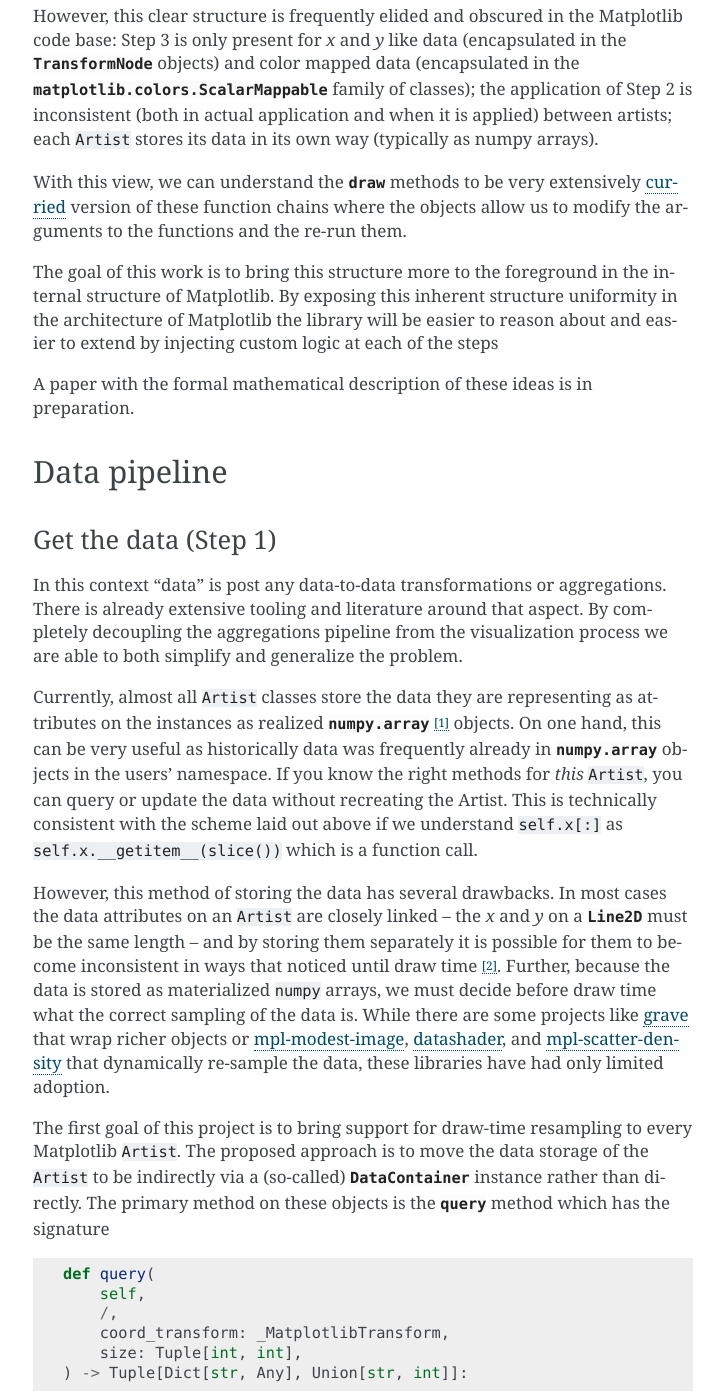
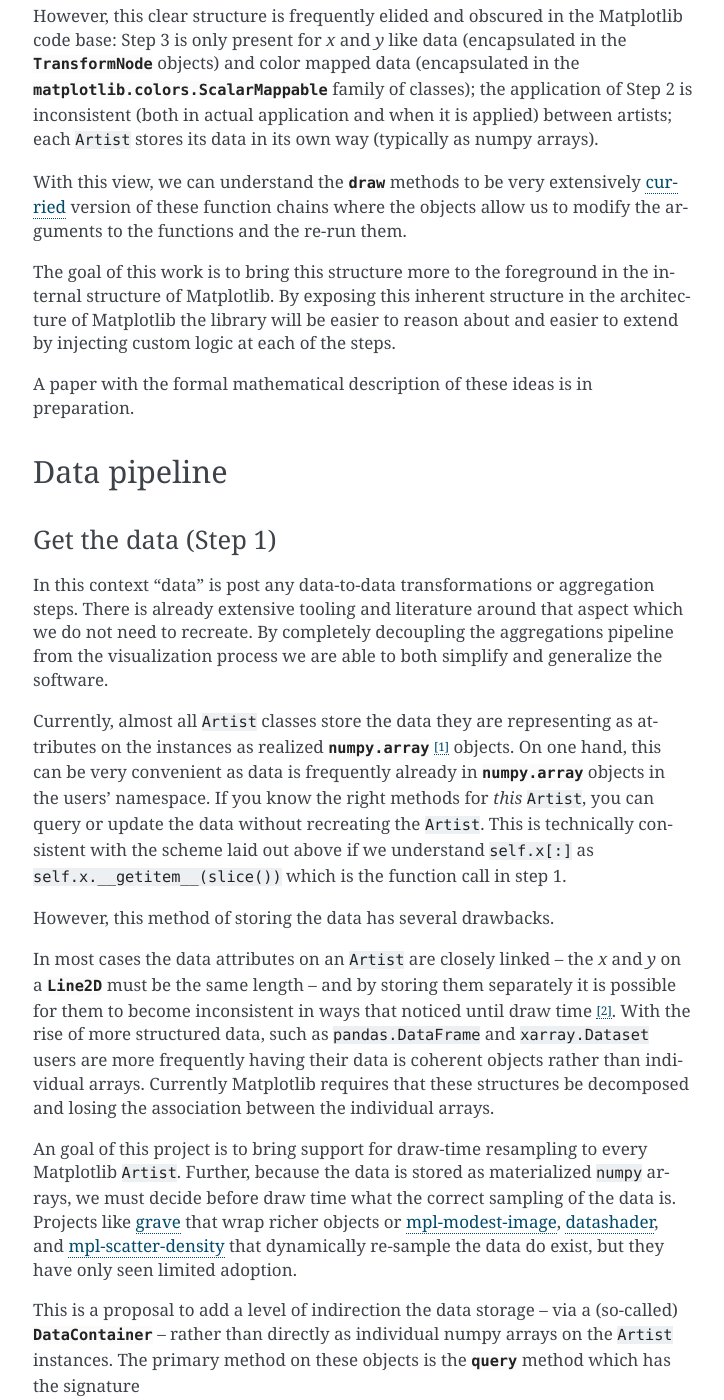
Before and after one commit to matplotlib/data-prototype, a Sphinx documentation site: the page built from docs/source/design.rst, in a window 1280 px wide and 1400 px high, scrolled down 278 px. Shown: the whole window, without its empty margins (387-1111 px from the left). Built offline with Sphinx 7.4.7, drawn with Linux system fonts in a browser that asks for light colours; pages that are not in the unit, such as notebooks, are missing from menus; the version number could not be read and is left out.

Commit message:
DOC: more editing

```diff
--- a/docs/source/design.rst
+++ b/docs/source/design.rst
@@ -44,10 +44,9 @@ version of these function chains where the objects allow us to modify the
 arguments to the functions and the re-run them.
 
 The goal of this work is to bring this structure more to the foreground in the
-internal structure of Matplotlib.  By exposing this inherent structure
-uniformity in the architecture of Matplotlib the library will be easier to
-reason about and easier to extend by injecting custom logic at each of
-the steps
+internal structure of Matplotlib.  By exposing this inherent structure in the
+architecture of Matplotlib the library will be easier to reason about and
+easier to extend by injecting custom logic at each of the steps.
 
 A paper with the formal mathematical description of these ideas is in
 preparation.
@@ -58,41 +57,48 @@ Data pipeline
 Get the data (Step 1)
 ---------------------
 
-In this context "data" is post any data-to-data transformations or
-aggregations.  There is already extensive tooling and literature around that
-aspect.  By completely decoupling the aggregations pipeline from the
-visualization process we are able to both simplify and generalize the problem.
+In this context "data" is post any data-to-data transformations or aggregation
+steps.  There is already extensive tooling and literature around that aspect
+which we do not need to recreate.  By completely decoupling the aggregations
+pipeline from the visualization process we are able to both simplify and
+generalize the software.
 
 Currently, almost all ``Artist`` classes store the data they are representing
 as attributes on the instances as realized `numpy.array` [#]_ objects.  On one
-hand, this can be very useful as historically data was frequently already in
+hand, this can be very convenient as data is frequently already in
 `numpy.array` objects in the users' namespace.  If you know the right methods
 for *this* ``Artist``, you can query or update the data without recreating the
-Artist.  This is technically consistent with the scheme laid out above if we
-understand ``self.x[:]`` as ``self.x.__getitem__(slice())`` which is a function
-call.
+``Artist``.  This is technically consistent with the scheme laid out above if
+we understand ``self.x[:]`` as ``self.x.__getitem__(slice())`` which is the
+function call in step 1.
 
-However, this method of storing the data has several drawbacks.  In most cases
-the data attributes on an ``Artist`` are closely linked -- the *x* and *y* on a
-`~matplotlib.lines.Line2D` must be the same length -- and by storing them
-separately it is possible for them to become inconsistent in ways that noticed
-until draw time [#]_.  Further, because the data is stored as materialized
+However, this method of storing the data has several drawbacks.
+
+In most cases the data attributes on an ``Artist`` are closely linked -- the
+*x* and *y* on a `~matplotlib.lines.Line2D` must be the same length -- and by
+storing them separately it is possible for them to become inconsistent in ways
+that noticed until draw time [#]_.  With the rise of more structured data, such
+as ``pandas.DataFrame`` and ``xarray.Dataset`` users are more frequently having
+their data is coherent objects rather than individual arrays.  Currently
+Matplotlib requires that these structures be decomposed and losing the
+association between the individual arrays.
+
+An goal of this project is to bring support for draw-time resampling to every
+Matplotlib ``Artist``.  Further, because the data is stored as materialized
 ``numpy`` arrays, we must decide before draw time what the correct sampling of
-the data is.  While there are some projects like `grave <https://networkx.ors
-g/grave/>`__ that wrap richer objects or `mpl-modest-image
+the data is.  Projects like `grave <https://networkx.ors g/grave/>`__ that wrap
+richer objects or `mpl-modest-image
 <https://github.com/ChrisBeaumont/mpl-modest-image>`__, `datashader
 <https://datashader.org/getting_started/Interactivity.html#native-support-for-matplotlib>`__,
 and `mpl-scatter-density <https://github.com/astrofrog/mpl-scatter-density>`__
-that dynamically re-sample the data, these libraries have had only limited
+that dynamically re-sample the data do exist, but they have only seen limited
 adoption.
 
-The first goal of this project is to bring support for draw-time resampling to
-every Matplotlib ``Artist``.  The proposed approach is to move the data storage
-of the ``Artist`` to be indirectly via a (so-called)
-`~data_prototype.containers.DataContainer` instance rather than directly.  The
-primary method on these objects is the
-`~data_prototype.containers.DataContainer.query` method which has the signature
-::
+This is a proposal to add a level of indirection the data storage -- via a
+(so-called) `~data_prototype.containers.DataContainer` -- rather than directly
+as individual numpy arrays on the ``Artist`` instances.  The primary method on
+these objects is the `~data_prototype.containers.DataContainer.query` method
+which has the signature ::
 
     def query(
         self,
```
